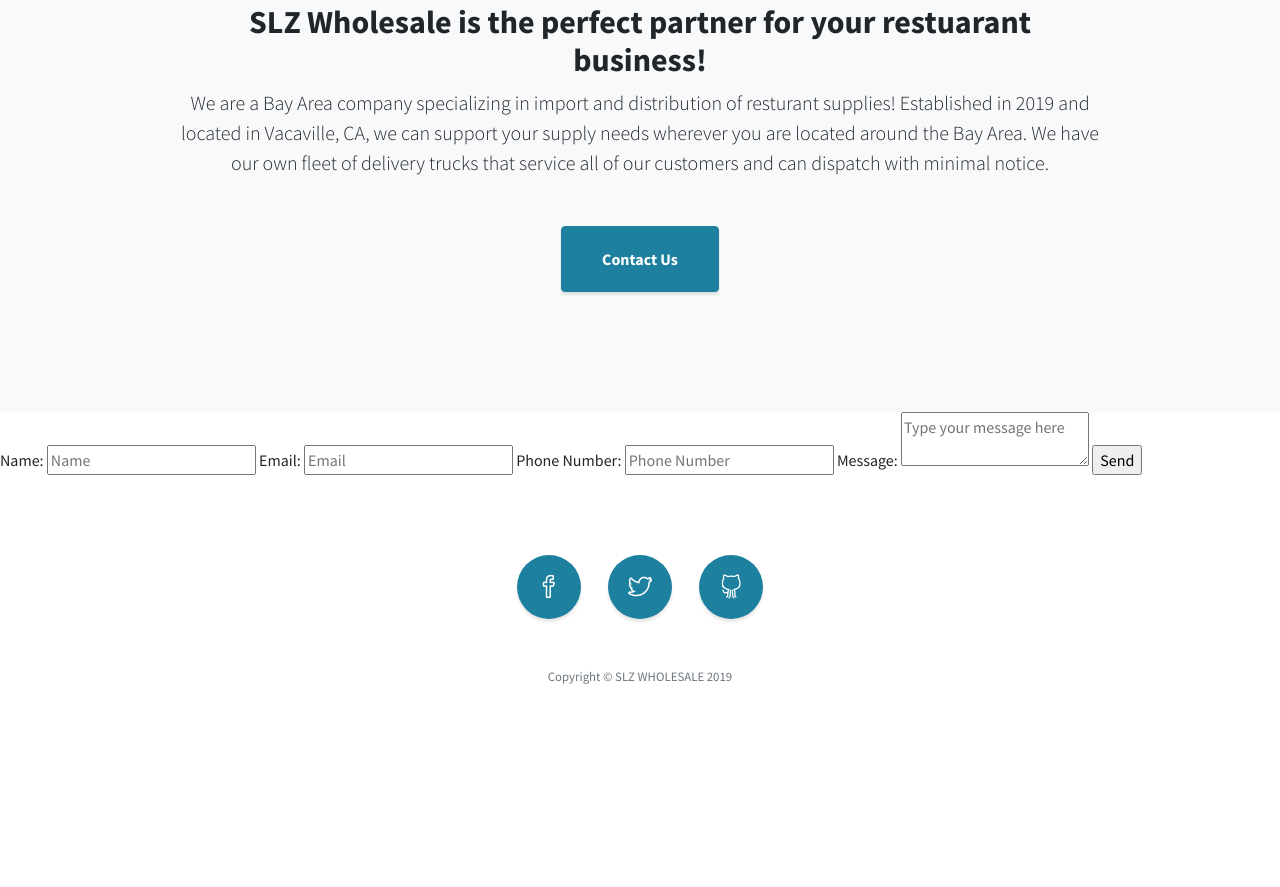
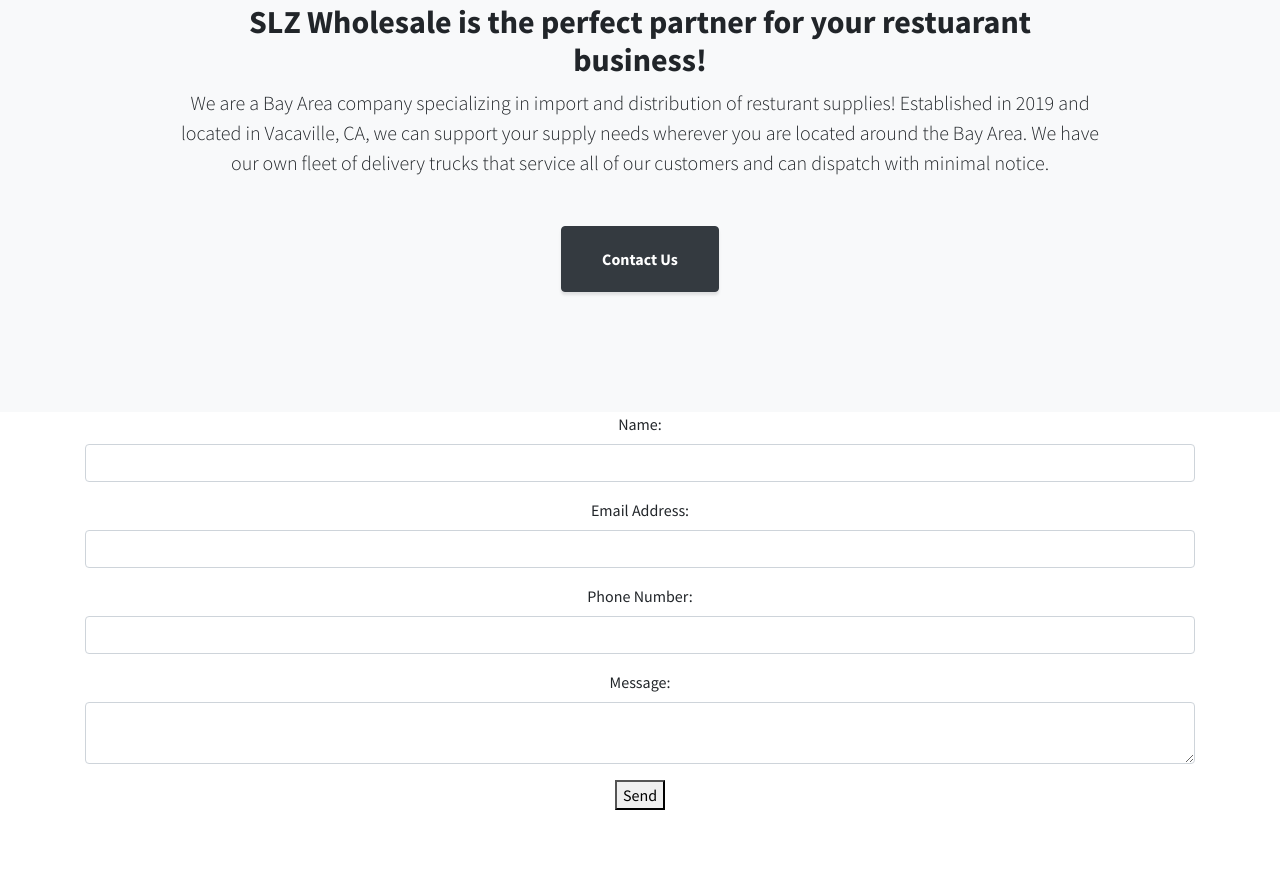
Before and after one commit to slzwholesale/slzwholesale.github.io, a website with bundled scripts: page index.html in a window 1280 px wide. Shown: the part 917-1804 px from the top of the page. Before the commit the page ends 1683 px from the top, so only its background shows below. Built offline with nearby package versions, Linux system fonts and the light colour scheme.

Commit message:
Fix forms

```diff
--- a/index.html
+++ b/index.html
@@ -25,27 +25,6 @@
 
 <body id="page-top">
 
-  <!-- Navigation -->
-  <a class="menu-toggle rounded" href="#">
-    <i class="fas fa-bars"></i>
-  </a>
-  <nav id="sidebar-wrapper">
-    <ul class="sidebar-nav">
-      <li class="sidebar-brand">
-        <a class="js-scroll-trigger" href="#page-top">SLZ Wholesale</a>
-      </li>
-      <li class="sidebar-nav-item">
-        <a class="js-scroll-trigger" href="#page-top">Home</a>
-      </li>
-      <li class="sidebar-nav-item">
-        <a class="js-scroll-trigger" href="#about">About</a>
-      </li>
-      <li class="sidebar-nav-item">
-        <a class="js-scroll-trigger" href="#contact">Contact</a>
-      </li>
-    </ul>
-  </nav>
-
   <!-- Header -->
   <header class="masthead d-flex">
     <div class="container text-center my-auto">
@@ -65,7 +44,7 @@
         <div class="col-lg-10 mx-auto">
           <h2>SLZ Wholesale is the perfect partner for your restuarant business!</h2>
           <p class="lead mb-5">We are a Bay Area company specializing in import and distribution of resturant supplies! Established in 2019 and located in Vacaville, CA, we can support your supply needs wherever you are located around the Bay Area. We have our own fleet of delivery trucks that service all of our customers and can dispatch with minimal notice.</p>
-          <a class="btn btn-primary btn-xl js-scroll-trigger" href="#contact">Contact Us</a>
+          <a class="btn btn-dark btn-xl js-scroll-trigger" href="#contact">Contact Us</a>
         </div>
       </div>
     </div>
@@ -78,13 +57,27 @@
     <small>
       <a href="https://maps.google.com/maps?f=q&amp;source=embed&amp;hl=en&amp;geocode=&amp;q=Twitter,+Inc.,+Market+Street,+San+Francisco,+CA&amp;aq=0&amp;oq=twitter&amp;sll=28.659344,-81.187888&amp;sspn=0.128789,0.264187&amp;ie=UTF8&amp;hq=Twitter,+Inc.,+Market+Street,+San+Francisco,+CA&amp;t=m&amp;z=15&amp;iwloc=A"></a>
     </small> -->
+  <div class="container text-center">
   <form action="https://formspree.io/mayyrbqg" method="POST">
-  Name: <input type="text" name="name" placeholder="Name">
-  Email: <input type="email" name="_replyto" placeholder= "Email">
-  Phone Number: <input type="tel" name="phone" placeholder="Phone Number">
-  Message: <textarea name ="message" placeholder="Type your message here"></textarea>
-  <input type="submit" value="Send">
+  <div class= "form-group">
+    <label for="name">Name:</label>
+   <input type="text" id="name" name="name" class="form-control">
+  </div>
+  <div class="form-group">
+  <label for="email">Email Address:</label>
+  <input type="email" name="_replyto" id="email" class="form-control">
+  </div>
+  <div class="form-group">
+  <label for"phone">Phone Number:</label>
+  <input type="tel" id="phone" name="phone" class="form-control">
+</div>
+<div class="form-group">
+  <label for="message">Message:</label>
+  <textarea name ="message" id="message" class="form-control"></textarea>
+</div>
+  <button type="submit">Send</button>
   </form>
+  </div>
   </section>
 
   <!-- Footer -->
```
